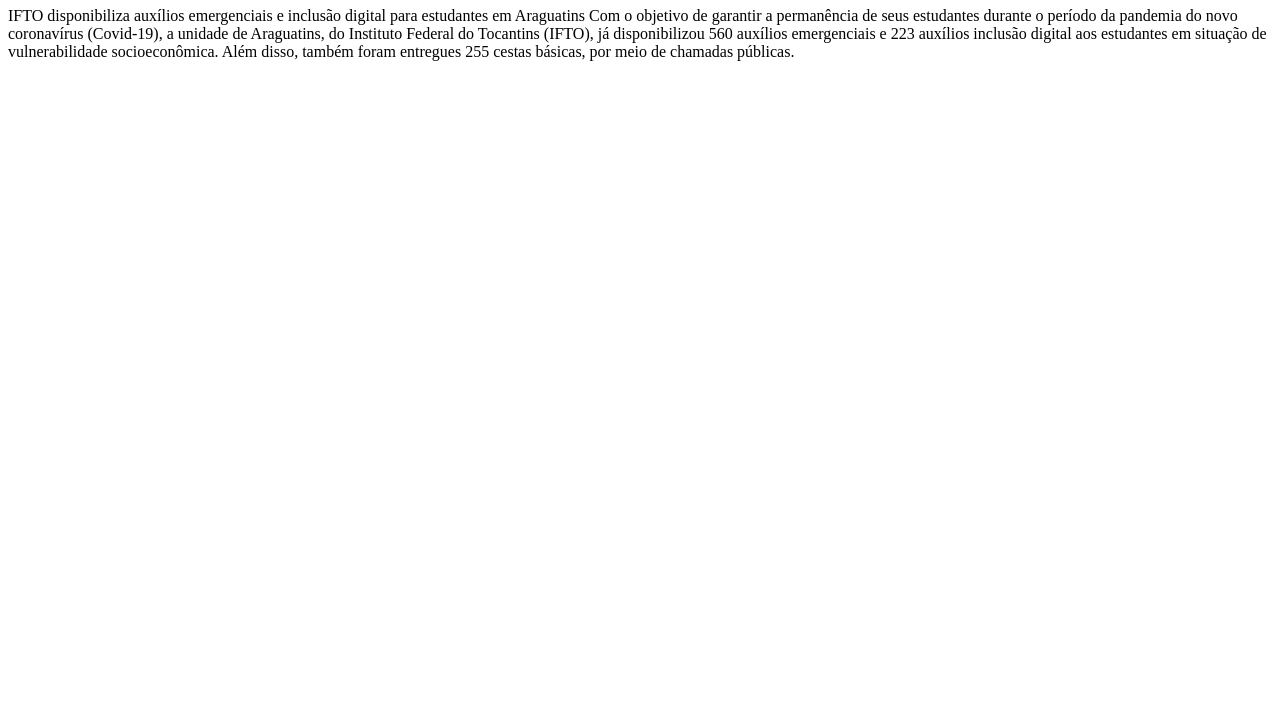
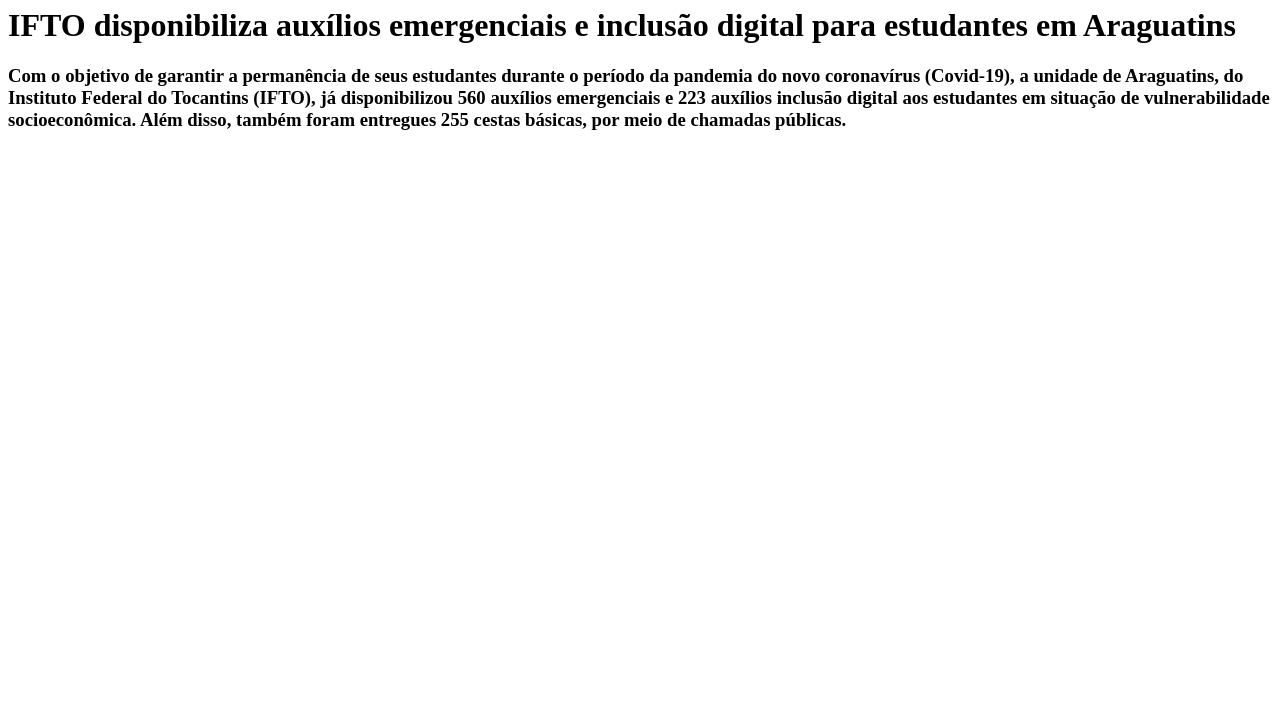
Before and after one commit to Geovanes1/Pweb, a plain HTML site: page index.html in a window 1280 px wide. Shown: the part 73-800 px from the top of the page. Drawn offline with Linux system fonts and the light colour scheme.

Commit message:
adicionando paragrafo

```diff
--- a/index.html
+++ b/index.html
@@ -7,8 +7,8 @@
 <body>
    <h1>Ola mundo</h1>
 
-IFTO disponibiliza auxílios emergenciais e inclusão digital para estudantes em Araguatins
+<h1>IFTO disponibiliza auxílios emergenciais e inclusão digital para estudantes em Araguatins</h1>
 
-Com o objetivo de garantir a permanência de seus estudantes durante o período da pandemia do novo coronavírus (Covid-19), a unidade de Araguatins, do Instituto Federal do Tocantins (IFTO), já disponibilizou 560 auxílios emergenciais e 223 auxílios inclusão digital aos estudantes em situação de vulnerabilidade socioeconômica. Além disso, também foram entregues 255 cestas básicas, por meio de chamadas públicas.
+<h3>Com o objetivo de garantir a permanência de seus estudantes durante o período da pandemia do novo coronavírus (Covid-19), a unidade de Araguatins, do Instituto Federal do Tocantins (IFTO), já disponibilizou 560 auxílios emergenciais e 223 auxílios inclusão digital aos estudantes em situação de vulnerabilidade socioeconômica. Além disso, também foram entregues 255 cestas básicas, por meio de chamadas públicas.</h3>
 </body>
 </html>
```
